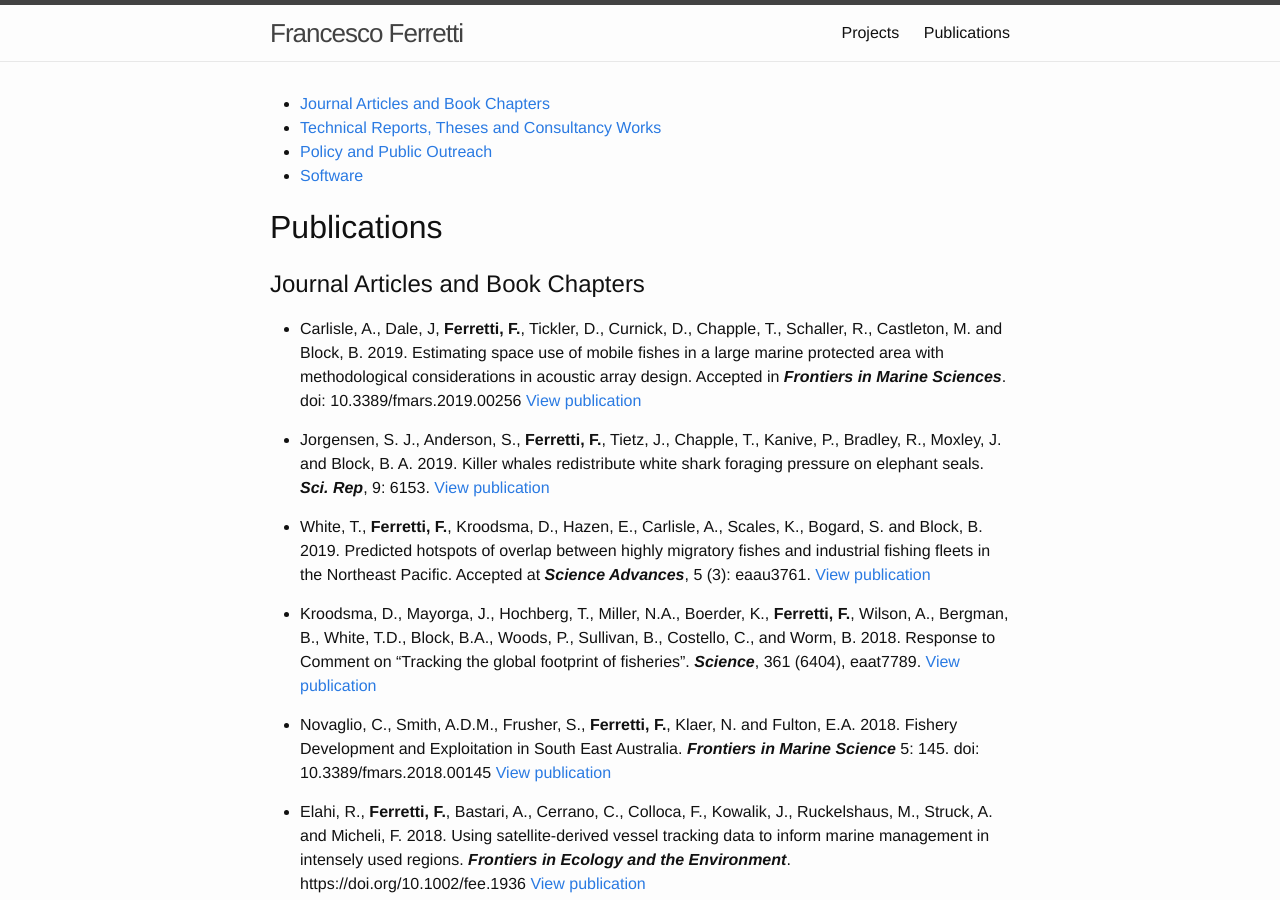
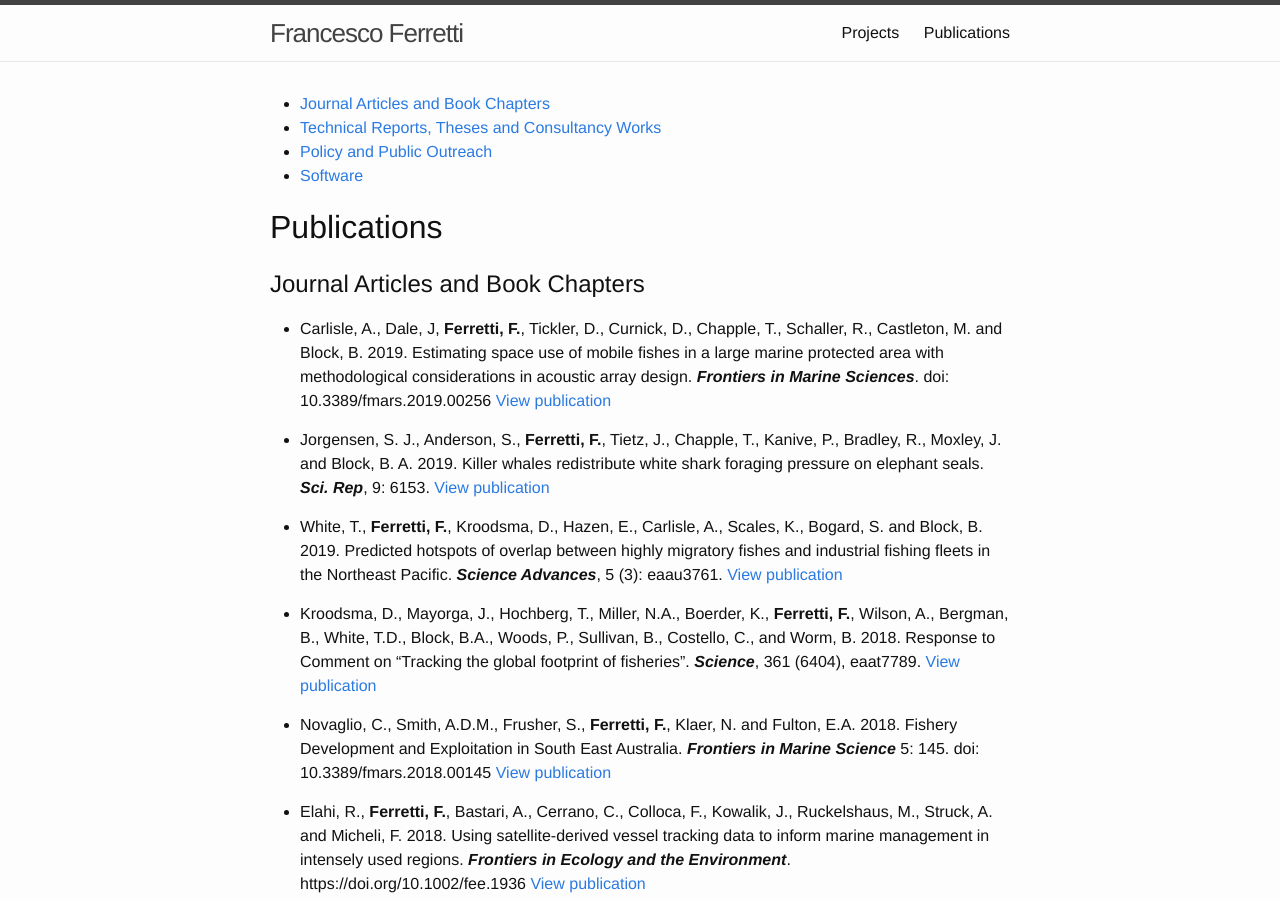
Before and after one commit to ferrettigs/ferrettigs.github.io, a Jekyll site: the page built from 03-Publications.md, in a window 1280 px wide and 900 px high. Built offline with Jekyll 4.4.1, drawn with Linux system fonts in a browser that asks for light colours; comment, search, counter and statistics services are not loaded.

Commit message:
Update 03-Publications.md

```diff
--- a/03-Publications.md
+++ b/03-Publications.md
@@ -24,11 +24,11 @@
 Journal Articles and Book Chapters
 ----------------------------------
 
- - Carlisle, A., Dale, J, **Ferretti, F.**, Tickler, D., Curnick, D., Chapple, T., Schaller, R., Castleton, M. and Block, B. 2019. Estimating space use of mobile fishes in a large marine protected area with methodological considerations in acoustic array design. Accepted in __*Frontiers in Marine Sciences*__. doi: 10.3389/fmars.2019.00256 [View publication](https://www.frontiersin.org/articles/10.3389/fmars.2019.00256/full)
+ - Carlisle, A., Dale, J, **Ferretti, F.**, Tickler, D., Curnick, D., Chapple, T., Schaller, R., Castleton, M. and Block, B. 2019. Estimating space use of mobile fishes in a large marine protected area with methodological considerations in acoustic array design. __*Frontiers in Marine Sciences*__. doi: 10.3389/fmars.2019.00256 [View publication](https://www.frontiersin.org/articles/10.3389/fmars.2019.00256/full)
 
  - Jorgensen, S. J., Anderson, S., **Ferretti, F.**, Tietz, J., Chapple, T., Kanive, P., Bradley, R., Moxley, J. and Block, B. A.  2019. Killer whales redistribute white shark foraging pressure on elephant seals. __*Sci. Rep*__, 9: 6153. [View publication](https://www.nature.com/articles/s41598-019-39356-2)
 
- - White, T., **Ferretti, F.**, Kroodsma, D., Hazen, E., Carlisle, A., Scales, K., Bogard, S. and Block, B. 2019. Predicted hotspots of overlap between highly migratory fishes and industrial fishing fleets in the Northeast Pacific. Accepted at __*Science Advances*__, 5 (3): eaau3761. [View publication](https://advances.sciencemag.org/content/5/3/eaau3761)
+ - White, T., **Ferretti, F.**, Kroodsma, D., Hazen, E., Carlisle, A., Scales, K., Bogard, S. and Block, B. 2019. Predicted hotspots of overlap between highly migratory fishes and industrial fishing fleets in the Northeast Pacific. __*Science Advances*__, 5 (3): eaau3761. [View publication](https://advances.sciencemag.org/content/5/3/eaau3761)
 
  - Kroodsma, D., Mayorga, J., Hochberg, T., Miller, N.A., Boerder, K., **Ferretti, F.**, Wilson, A., Bergman, B., White, T.D., Block, B.A., Woods, P., Sullivan, B., Costello, C., and Worm, B. 2018. Response to Comment on “Tracking the global footprint of fisheries”. __*Science*__, 361 (6404), eaat7789. [View publication](http://science.sciencemag.org/content/361/6404/eaat7789)
 
```
